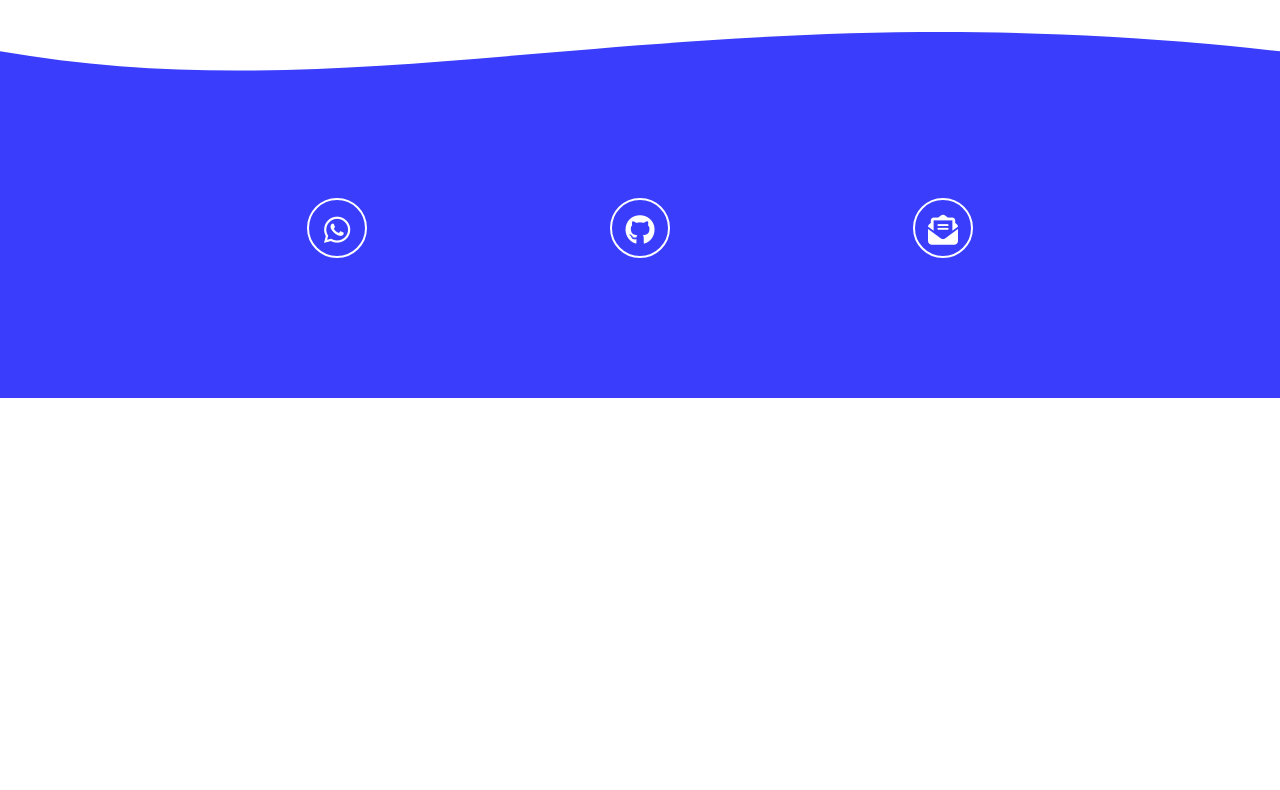
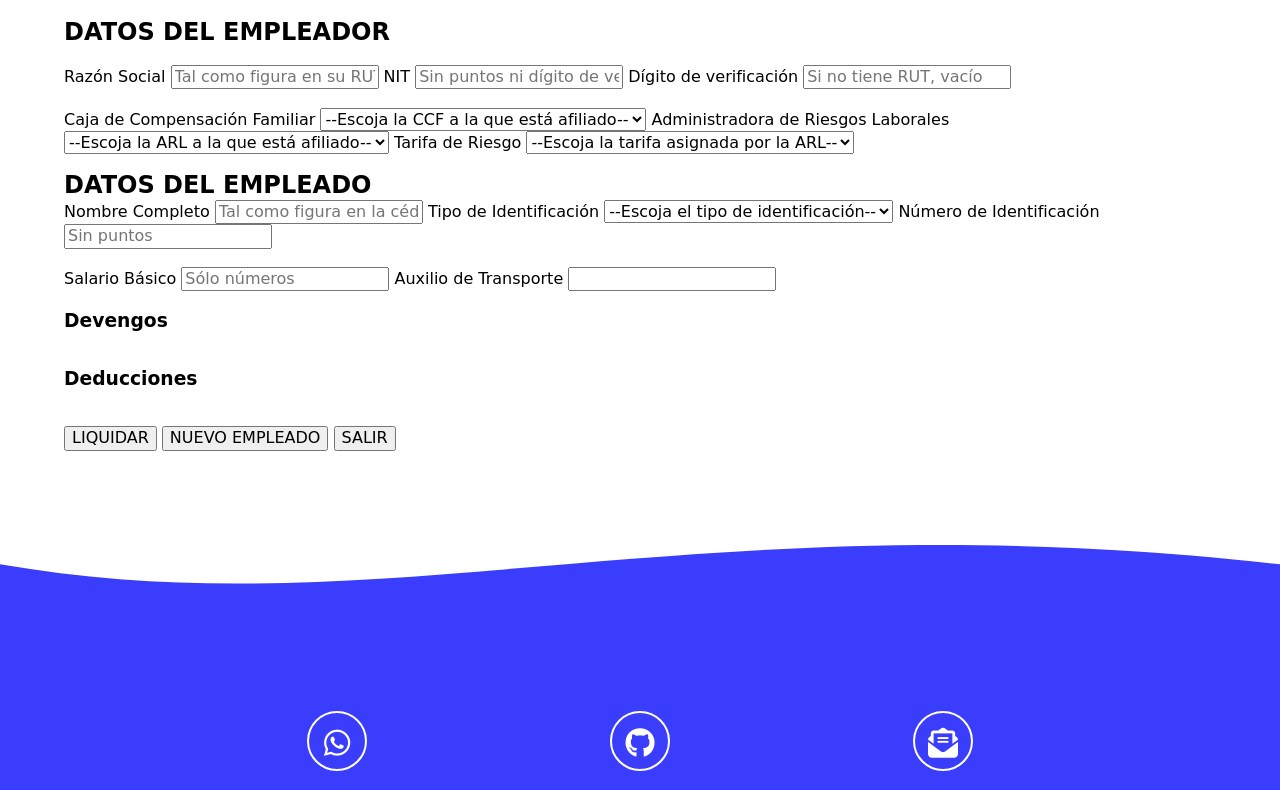
Before and after one commit to JonarcasDev/hackaton, a plain HTML site: page nomina.html in a window 1280 px wide. Shown: the part 212-1002 px from the top of the page. Before the commit the page ends 800 px from the top, so only its background shows below. Drawn offline with Linux system fonts and the light colour scheme; a web font is replaced by a local one.

Commit message:
Actualización a las páginas de liquidación

```diff
--- a/nomina.html
+++ b/nomina.html
@@ -20,48 +20,87 @@
         </div>
     </header>
 
+<!-- TODOS LOS DATOS QUE SE INGRESEN Y LOS CALCULOS QUE SE HAGAN DEBEN SER LOCALES Y QUE NO SE TRANSMITAN A NINGUNA PARTE -->
+
     <main>
         <section class="start container">
-            <!-- <h2 class="subtitle">¿Qué desea liquidar?</h2>
-            <div class="testimony__grid2">
-                <a href="./nomina.html">
-                    <article class="testimony__item2">
-                        <div class="testimony__text">
-                            <h2 class="testimony__name2">NÓMINA PERIÓDICA</h2>
-                            <br>
-                            <p class="testimony__verification2">Escoja esta opción si desea hacer la liquidación
-                                de la nómina de sus empleados por el periodo que puede ser semanal, quincenal o mensual
-                            </p>
-                        </div>
-                    </article>
-                </a>
+            <h3 class="subtitle">NÓMINA PERIÓDICA</h3>
+            <form action="#" method="#">
+                <h2>DATOS DEL EMPLEADOR</h2><br>
+                <label for="company">Razón Social</label>
+                <input type="text" id="company" name="company" placeholder="Tal como figura en su RUT" required>
 
-                <a href="./prestaciones.html">
-                    <article class="testimony__item2">
-                        <div class="testimony__text">
-                            <h2 class="testimony__name2">PRESTACIONES SOCIALES</h2>
-                            <br>
-                            <p class="testimony__verification2">Escoja esta opción si desea hacer la liquidación
-                                de prestaciones sociales como: prima de servicios, vacaciones, cesantías e
-                                intereses de cesantías
-                            </p>
-                        </div>
-                    </article>
-                </a>
+                <label for="id">NIT</label>
+                <input type="text" id="id" name="id" placeholder="Sin puntos ni dígito de verificación" required>
 
-                <a href="./definitiva.html">
-                    <article class="testimony__item2">
-                        <div class="testimony__text">
-                            <h2 class="testimony__name2">LIQUIDACIÓN DEFINITIVA</h2>
-                            <br>
-                            <p class="testimony__verification2">Escoja esta opción si desea hacer la liquidación
-                                de los saldos a pagar por salarios y prestaciones al momento del retiro de sus
-                                empleados
-                            </p>
-                        </div>
-                    </article>
-                </a>
-            </div> -->
+                <label for="dv">Dígito de verificación</label>
+                <input type="text" id="dv" name="dv" placeholder="Si no tiene RUT, vacío"><br>
+                <br>
+                <label for="ccf">Caja de Compensación Familiar</label>
+                <select name="cajas" id="ccf">
+                    <option value="">--Escoja la CCF a la que está afiliado--</option>
+
+                        <!-- Aquí va código para sacar la lista de un archivo -->
+
+                </select>
+
+                <label for="arl">Administradora de Riesgos Laborales</label>
+                <select name="riesgo" id="arl">
+                    <option value="">--Escoja la ARL a la que está afiliado--</option>
+
+                    <!-- Aquí va código para sacar la lista de un archivo -->
+
+                </select>
+
+                <label for="risk">Tarifa de Riesgo</label>
+                <select name="tarifa" id="risk">
+                    <option value="">--Escoja la tarifa asignada por la ARL--</option>
+
+                        <!-- Aquí va código para sacar la lista de un archivo -->
+
+                </select><br>
+                <br>
+
+                <h2>DATOS DEL EMPLEADO</h2>
+                <label for="employee">Nombre Completo</label>
+                <input type="text" id="employee" name="employee" placeholder="Tal como figura en la cédula" required>
+
+                <label for="id_type">Tipo de Identificación</label>
+                <select name="tipo" id="id_type">
+                    <option value="">--Escoja el tipo de identificación--</option>
+
+                        <!-- Aquí va código para sacar la lista de un archivo -->
+
+                </select>
+
+                <label for="id_number">Número de Identificación</label>
+                <input type="text" id="id_number" name="id_number" placeholder="Sin puntos" minlength="6" maxlength="10" required><br>
+                <br>
+
+                <label for="salary">Salario Básico</label>
+                <input type="text" id="salary" name="salary" placeholder="Sólo números" minlength="6" required>
+
+                <label for="transport">Auxilio de Transporte</label>
+                <input type="text" id="transport" name="transport" minlength="6"><br>
+                <br>
+
+                <h3>Devengos</h3><br>
+                <br>
+
+                <!-- Aquí va código -->
+
+                <h3>Deducciones</h3><br>
+                <br>
+
+                <!-- Aquí va código -->
+
+                <input type="button" id="btn-calc" value="LIQUIDAR">
+
+                <input type="button" id="btn-new-employee" value="NUEVO EMPLEADO">
+
+                <input type="button" id="btn-exit" value="SALIR">
+            </form>
+        </section>
     </main>
 
     <footer class="footer">
```
Also changed, not shown: calc.html (+3 -2 lines), definitiva.html (+64 -38 lines), prestaciones.html (+61 -38 lines).
